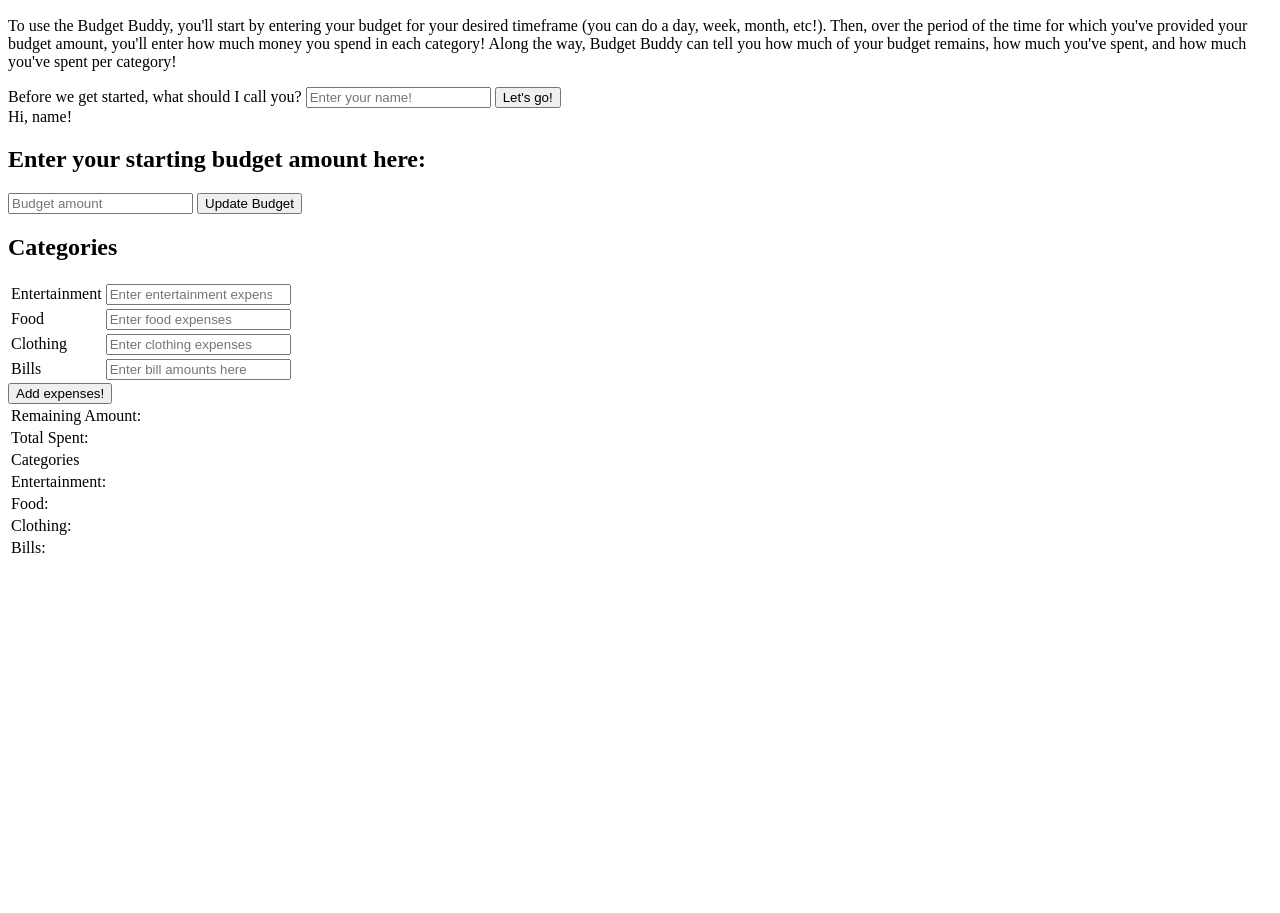
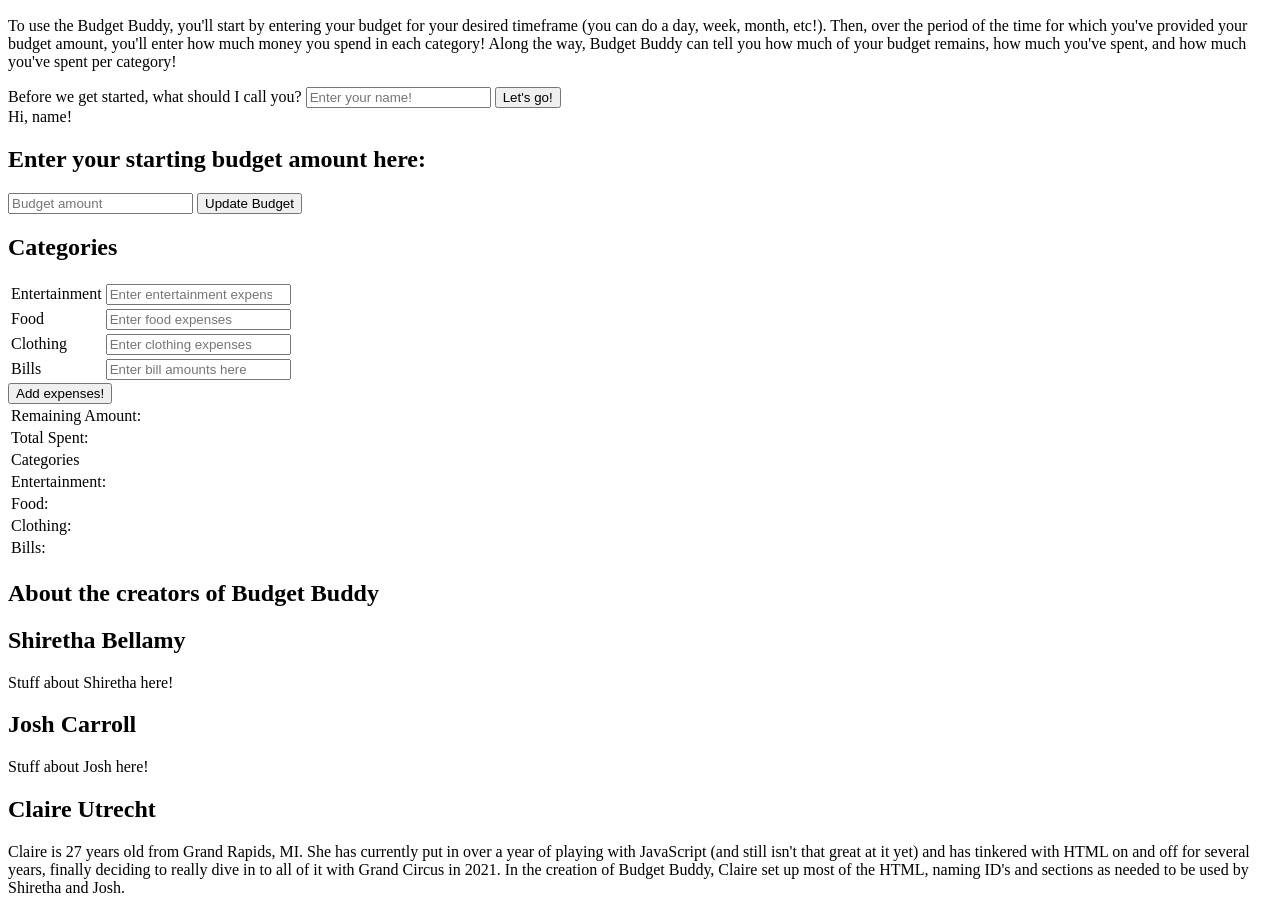
Before and after one commit to jcarroll1976/budgetBuddyProject, a plain HTML site: page index.html in a window 1280 px wide. Shown: the part 179-1092 px from the top of the page. Before the commit the page ends 800 px from the top, so only its background shows below. Drawn offline with Linux system fonts and the light colour scheme.

Commit message:
HTML tentatively finished!

```diff
--- a/index.html
+++ b/index.html
@@ -112,6 +112,19 @@
         </tr>
     </table>
 
+    <section id="aboutCreators">
+        <!--Put a little paragraph about yourself here! :) -->
+        <h1>About the creators of Budget Buddy</h1>
+        <h2> Shiretha Bellamy</h2>
+        <p> Stuff about Shiretha here!</p>
+
+        <h2>Josh Carroll</h2>
+        <p> Stuff about Josh here!</p>
+
+        <h2>Claire Utrecht</h2>
+        <p> Claire is 27 years old from Grand Rapids, MI. She has currently put in over a year of playing with JavaScript (and still isn't that great at it yet) and has tinkered with HTML on and off for several years, finally deciding to really dive in to all of it with Grand Circus in 2021. In the creation of Budget Buddy, Claire set up most of the HTML, naming ID's and sections as needed to be used by Shiretha and Josh. </p>
+    </section>
+
 </body>
 
 <script src="script.js"></script>
```
